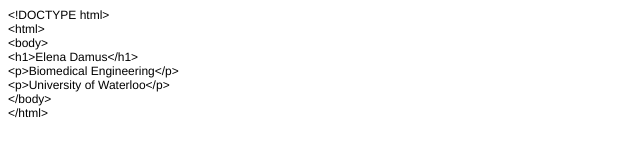
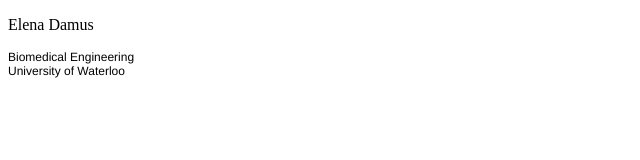
Before and after one commit to ekdamus/ekdamus.github.io, a plain HTML site: page index.html in a window 1280 px wide. Shown: the whole page, without its empty margins (0-640 px from the left). Drawn offline with Linux system fonts and the light colour scheme.

Commit message:
Update index.html

```diff
--- a/index.html
+++ b/index.html
@@ -11,13 +11,8 @@
   </style>
 </head>
 <body>
-<p class="p1">&lt;!DOCTYPE html&gt;</p>
-<p class="p1">&lt;html&gt;</p>
-<p class="p1">&lt;body&gt;</p>
-<p class="p1">&lt;h1&gt;Elena Damus&lt;/h1&gt;</p>
-<p class="p1">&lt;p&gt;Biomedical Engineering&lt;/p&gt;</p>
-<p class="p1">&lt;p&gt;University of Waterloo&lt;/p&gt;</p>
-<p class="p1">&lt;/body&gt;</p>
-<p class="p1">&lt;/html&gt;</p>
+<p class="h1">Elena Damus</h>
+<p class="p1">Biomedical Engineering</p>
+<p class="p1">University of Waterloo</p>
 </body>
 </html>
```
